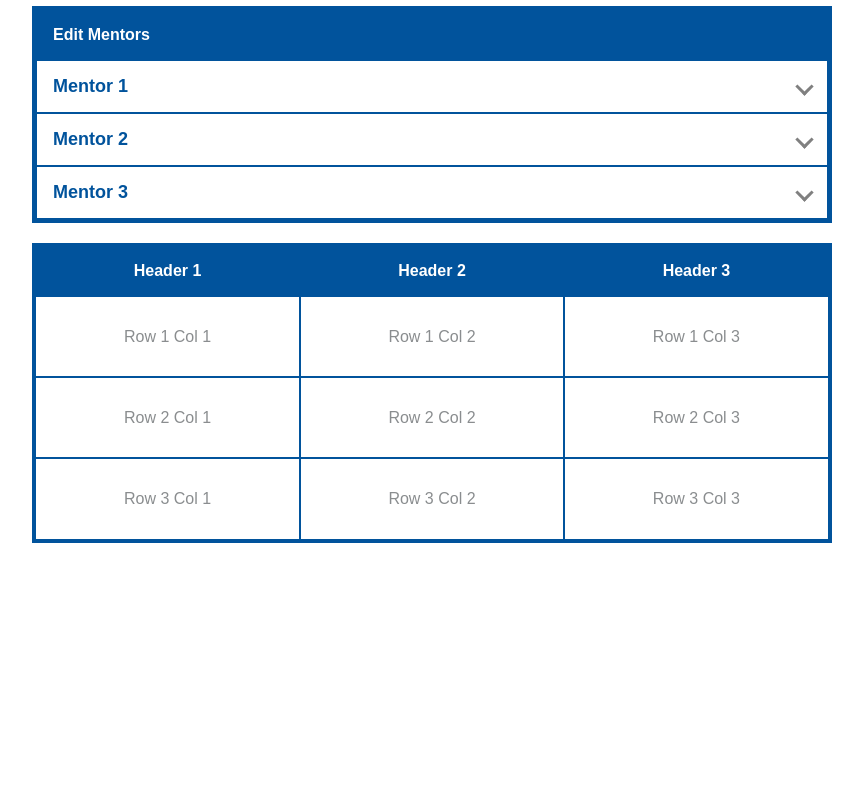
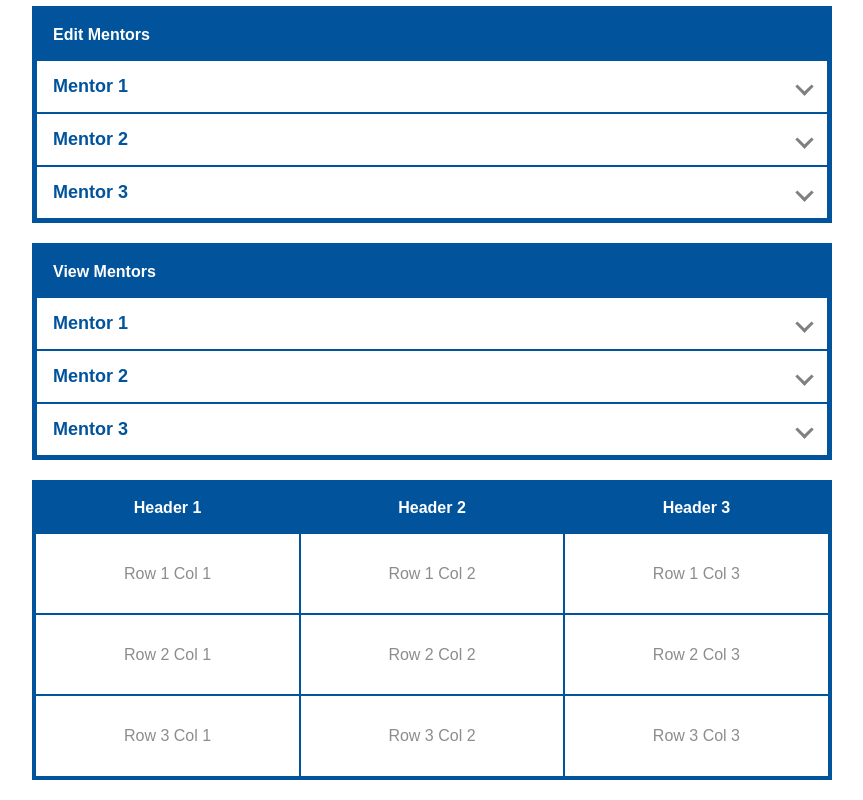
Before and after one commit to AvatarNit/royal_rumble_app, a Next.js app: page / in a window 1280 px wide. Shown: the part 804-1604 px from the top of the page, without its empty margins (208-1071 px from the left). Before the commit the page ends 1367 px from the top, so only its background shows below. Built offline with nearby package versions, Linux system fonts and the light colour scheme.

Commit message:
added view dropdown

```diff
--- /dev/null
+++ b/src/app/components/viewDropdown.tsx
@@ -0,0 +1,119 @@
+"use client";
+
+import React, { useState } from "react";
+
+export default function ViewDropdown({
+  sections = [
+    { title: "Mentor 1", content: "view user details here." },
+    { title: "Mentor 2", content: "example text" },
+    { title: "Mentor 3", content: "example text" },
+  ],
+}: {
+  sections?: { title: string; content: string }[];
+}) {
+  const [openIndices, setOpenIndices] = useState<number[]>([]);
+
+  const containerStyle = {
+    border: "5px solid #01539c",
+    fontFamily: "Poppins, sans-serif",
+    fontWeight: "bold",
+    color: "#01539c",
+    width: "800px",
+    margin: "20px auto",
+    backgroundColor: "white",
+    overflow: "hidden",
+  };
+
+  const headerStyle = {
+    backgroundColor: "#01539c",
+    color: "white",
+    padding: "12px 16px",
+    display: "flex",
+    alignItems: "center",
+    justifyContent: "space-between",
+  };
+
+  const accordionHeaderStyle = {
+    backgroundColor: "white",
+    color: "#01539c",
+    fontSize: "18px",
+    borderTop: "2px solid #01539c",
+    padding: "12px 16px",
+    display: "flex",
+    alignItems: "center",
+    justifyContent: "space-between",
+    cursor: "pointer",
+  };
+
+  const contentWrapperStyle = {
+    padding: "16px",
+    backgroundColor: "white",
+    borderTop: "none",
+  };
+
+  const contentBoxStyle = {
+    border: "2px solid #d10f41",
+    padding: "16px",
+    marginBottom: "16px",
+    height: "200px",
+    color: "#8a8d8f",
+    backgroundColor: "white",
+    display: "flex",
+    justifyContent: "flex-start",
+    alignItems: "flex-start",
+    textAlign: "left" as const,
+    overflow: "auto" as const,
+  };
+
+  const arrowBase = {
+    border: "solid gray",
+    borderWidth: "0 3px 3px 0",
+    display: "inline-block",
+    padding: "5px",
+    transition: "transform 0.2s",
+  };
+
+  const handleToggle = (index: number) => {
+    setOpenIndices((prevOpen) =>
+      prevOpen.includes(index)
+        ? prevOpen.filter((i) => i !== index)
+        : [...prevOpen, index]
+    );
+  };
+
+  return (
+    <div style={containerStyle}>
+      {/* Top blue header */}
+      <div style={headerStyle}>
+        <span>View Mentors</span>
+      </div>
+
+      {/* Accordion Sections */}
+      {sections.map((section, index) => {
+        const isOpen = openIndices.includes(index);
+
+        return (
+          <div key={index}>
+            <div style={accordionHeaderStyle} onClick={() => handleToggle(index)}>
+              <span>{section.title}</span>
+              <i
+                style={{
+                  ...arrowBase,
+                  transform: isOpen ? "rotate(-135deg)" : "rotate(45deg)",
+                }}
+              ></i>
+            </div>
+
+            {isOpen && (
+              <div style={contentWrapperStyle}>
+                <div style={contentBoxStyle}>
+                  <p>{section.content}</p>
+                </div>
+              </div>
+            )}
+          </div>
+        );
+      })}
+    </div>
+  );
+}
--- a/src/app/page.tsx
+++ b/src/app/page.tsx
@@ -7,6 +7,7 @@ import GeneralButtons from "./components/generalButtons";
 import InfoBox from "./components/infoBox";
 import Table from "./components/table";
 import EditUserDropdown from "./components/editUserDropdown";
+import ViewDropdown from "./components/viewDropdown";
 
 export default function Home() {
   return (
@@ -36,6 +37,22 @@ export default function Home() {
           },
         ]}
       />
+      <ViewDropdown
+        sections={[
+          {
+            title: "Mentor 1",
+            content: "view user details here.",
+          },
+          {
+            title: "Mentor 2",
+            content: "view user details here.",
+          },
+          {
+            title: "Mentor 3",
+            content: "view user details here.",
+          },
+        ]}
+      />
       <Table
         headers={["Header 1", "Header 2", "Header 3"]}
         data={[
```
